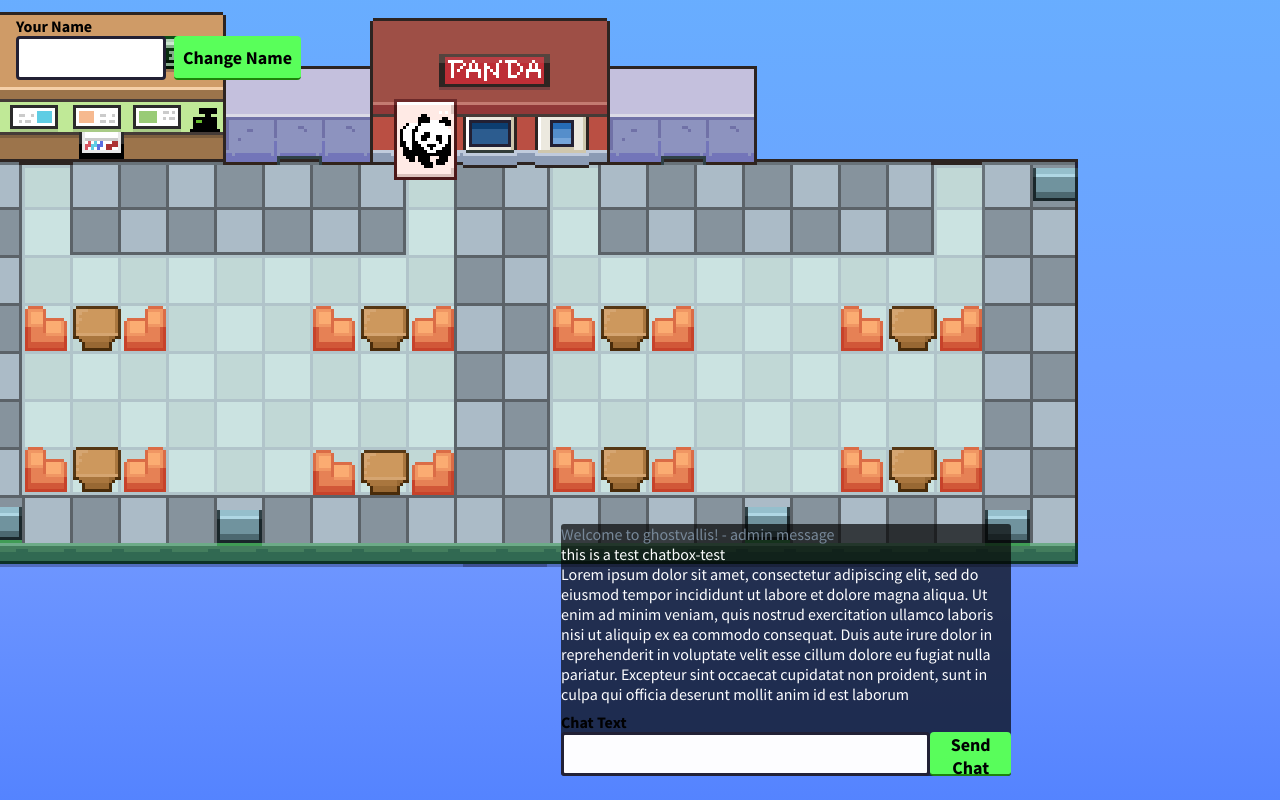
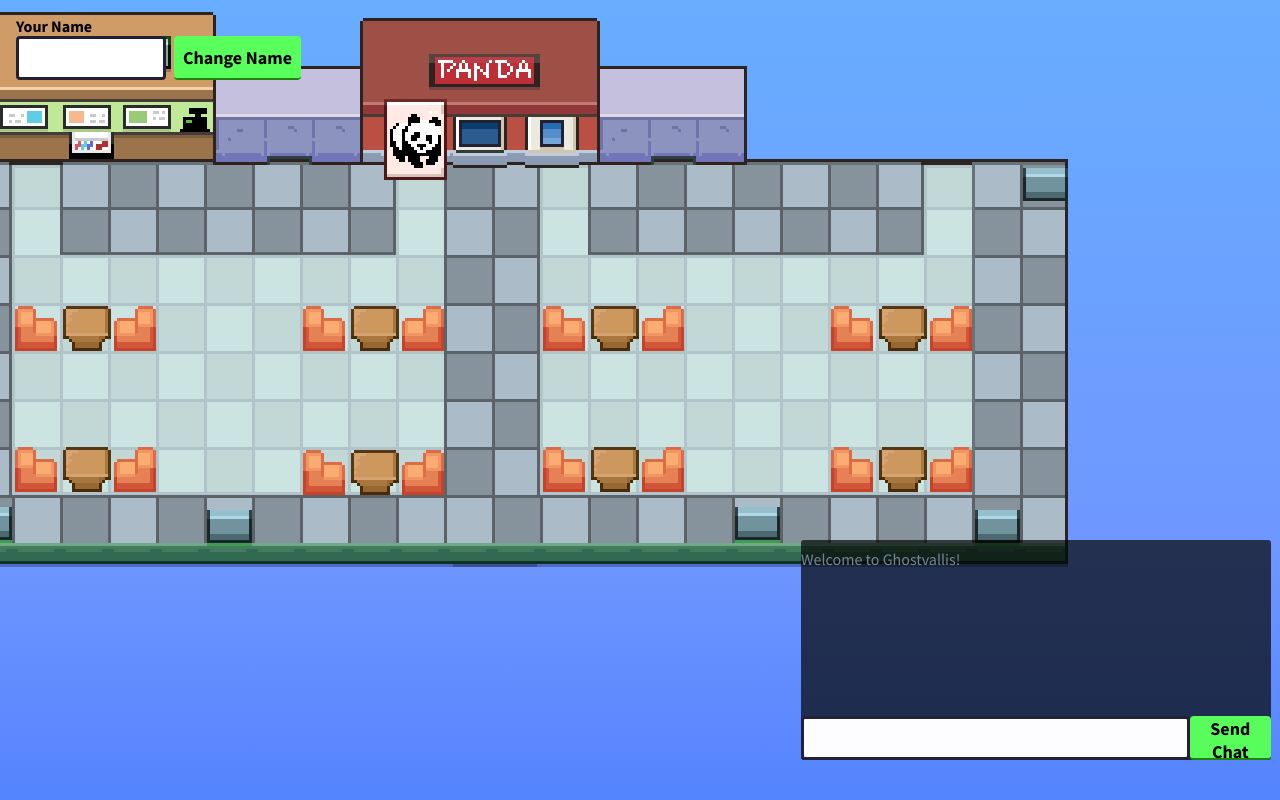
Before and after one commit to osu-cs290-sp22/final-project-team-36, a website: page public/index.html in a window 1280 px wide. Drawn offline with Linux system fonts and the light colour scheme; no server answers.

Commit message:
chat log feature is done, chat is scrollable

```diff
--- a/public/app.js
+++ b/public/app.js
@@ -216,12 +216,15 @@ function getRandomSafeSpot() {
         el.querySelector(".Character_coins").innerText = characterState.coins;
         el.setAttribute("data-direction", characterState.direction);
         let chatBubble = el.querySelector("#chat-bubble");
+        let chatBox = document.getElementById('chat-box')
         if (characterState.chat_text === "") {
           chatBubble.style.display = "none";
         } else {
           // el.appendChild(getChatBubbleElement(characterState.chat_text));
           chatBubble.style.display = "block";
           chatBubble.innerText = characterState.chat_text;
+          addChat(characterState.name+ ":" +characterState.chat_text)
+          chatBox.scrollBy(0, 20)
         }
 
         const left = 16 * characterState.x + "px";
@@ -350,8 +353,12 @@ function getRandomSafeSpot() {
     startChat();
   }
 
-  function addChat(text){
-    document.getElementById('chat-box')
+  function addChat(text) {
+    var chatBox = document.getElementById('chat-box')
+    var newChat = document.createElement('p1')
+    newChat.className = 'chatbox-text'
+    newChat.textContent = text;
+    chatBox.appendChild(newChat)
   }
 
   firebase.auth().onAuthStateChanged((user) => {
--- a/public/index.html
+++ b/public/index.html
@@ -23,17 +23,11 @@
   </div>
   <div class="player-chat">
     <div id="chat-box">
-      <p1 class='chatbox-text admin-msg'>Welcome to ghostvallis! - admin message </p1>
-      <p1 class='chatbox-text'> this is a test chatbox-test</p1>
-      <p1 class='chatbox-text'>Lorem ipsum dolor sit amet, consectetur adipiscing elit, sed do eiusmod tempor incididunt
-      ut labore et dolore magna aliqua. Ut enim ad minim veniam, quis nostrud exercitation ullamco laboris nisi ut
-      aliquip ex ea commodo consequat. Duis aute irure dolor in reprehenderit in voluptate velit esse cillum dolore eu
-      fugiat nulla pariatur. Excepteur sint occaecat cupidatat non proident, sunt in culpa qui officia deserunt mollit
-      anim id est laborum</p1>
+      <p1 class='chatbox-text admin-msg'>Welcome to Ghostvallis!</p1>
     </div>
     <div id='player-input'>
       <div id="input-field-container">
-        <label for="player-name">Chat Text</label>
+        <!-- <label for="player-name">Chat Text</label> -->
         <input id="player-chat-text" maxlength="30" type="text" />
       </div>
       <div id='chat-button-container'>
--- a/public/styles.css
+++ b/public/styles.css
@@ -39,8 +39,9 @@ body {
 .player-chat {
   position: relative;
   top: 250px;
-  right: 50px;
-  width: 450px;
+  right: -200px;
+  width: 470px;
+  height: 220px;
   display: flex;
   gap: 0.5em;
   align-items: flex-end;
@@ -51,23 +52,24 @@ body {
   flex-wrap: wrap;
 }
 
+/* div containing chat messages */
 div#chat-box {
   display:flex;
   flex-wrap: wrap;
   width: 450px;
-
+  height: 150px;
+  overflow-y: scroll;
+  flex-direction: row;
+  align-content: flex-start;
 }
 
-.player-chat *{
-  opacity:1;
-}
 
+/* chat messages */
 .player-chat .chatbox-text {
-  position: flex;
-  border: 10px, 0px, 10px, 0px;
   color: white;
   opacity: 1  ;
   width:100%;
+  height: 20px;
 
 }
 
```
